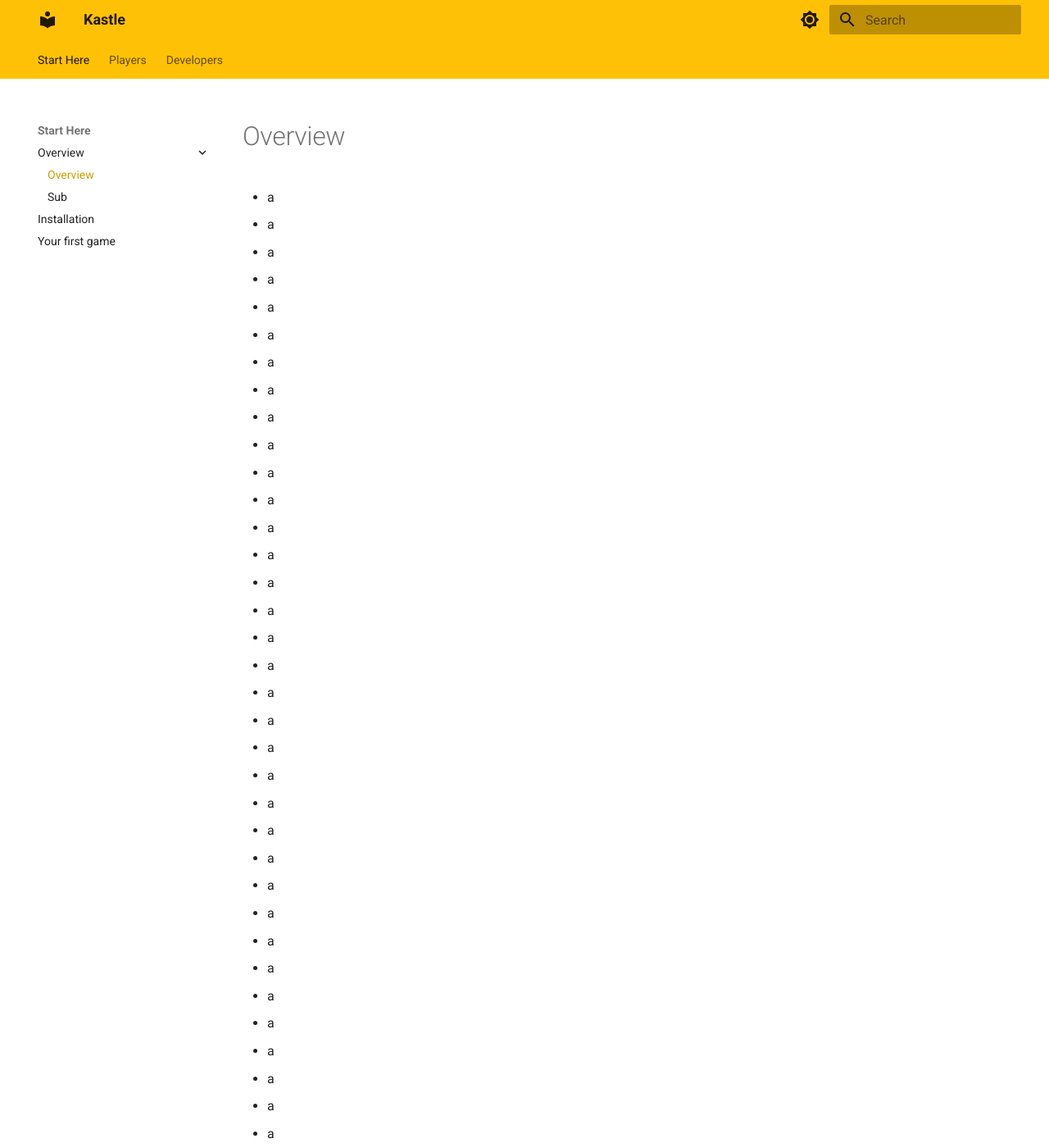
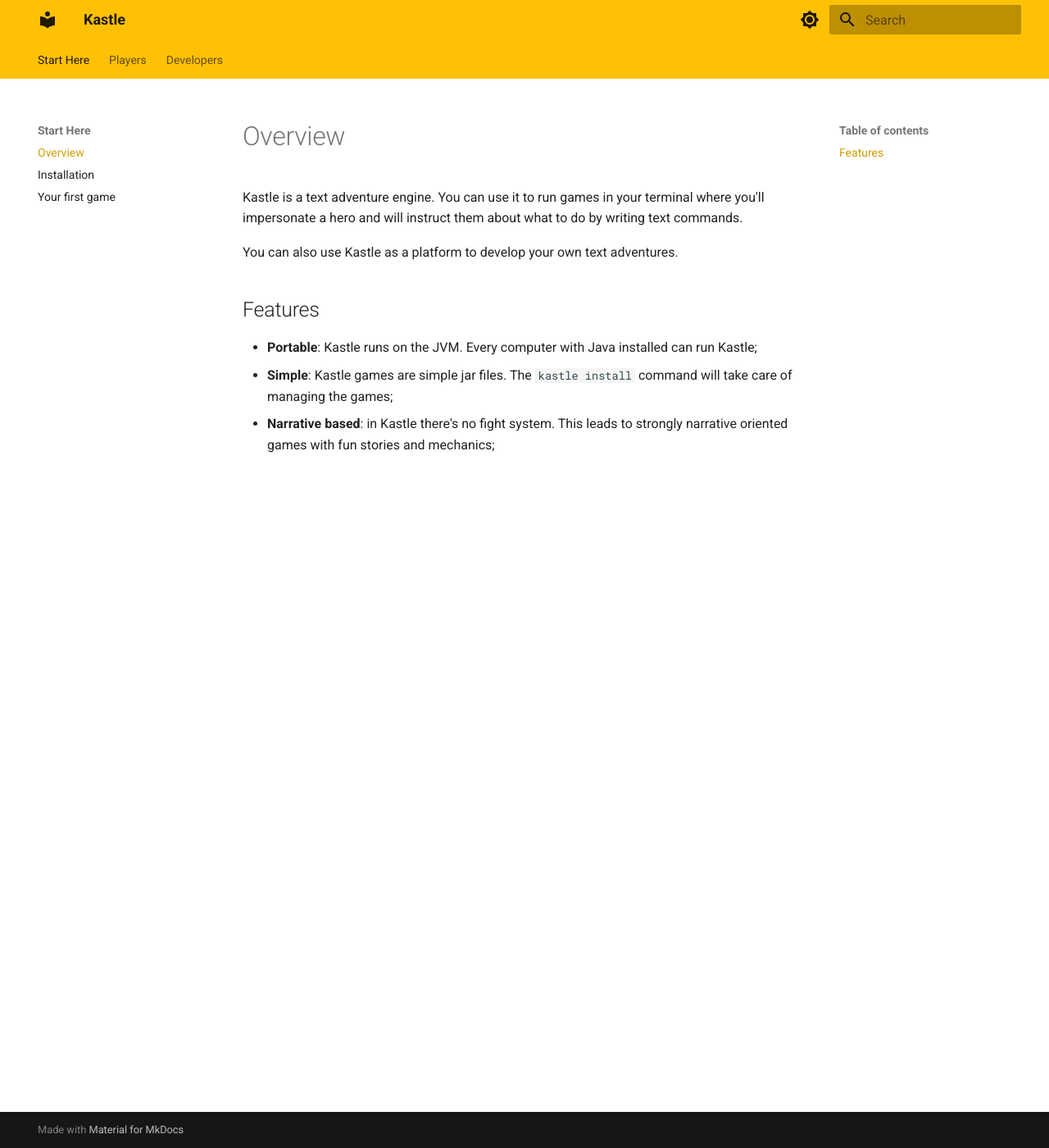
Before and after one commit to Essay97/kastle-docs, an MkDocs documentation site: the page built from docs/getting-started/overview.md, in a window 1280 px wide and 1400 px high. Shown: the whole window at 82% size. Built offline with MkDocs 1.6.1 and Material for MkDocs 9.7.7, drawn with Linux system fonts in a browser that asks for light colours; some of the changed text lies outside the part shown.

Commit message:
start write overview

```diff
--- a/docs/getting-started/overview.md
+++ b/docs/getting-started/overview.md
@@ -1,157 +1,11 @@
 # Overview
 
-- a
-- a
-- a
-- a
-- a
-- a
-- a
-- a
-- a
-- a
-- a
-- a
-- a
-- a
-- a
-- a
-- a
-- a
-- a
-- a
-- a
-- a
-- a
-- a
-- a
-- a
-- a
-- a
-- a
-- a
-- a
-- a
-- a
-- a
-- a
-- a
-- a
-- a
-- a
-- a
-- a
-- a
-- a
-- a
-- a
-- a
-- a
-- a
-- a
-- a
-- a
-- a
-- a
-- a
-- a
-- a
-- a
-- a
-- a
-- a
-- a
-- a
-- a
-- a
-- a
-- a
-- a
-- a
-- a
-- a
-- a
-- a
-- a
-- a
-- a
-- a
-- a
-- a
-- a
-- a
-- a
-- a
-- a
-- a
-- a
-- a
-- a
-- a
-- a
-- a
-- a
-- a
-- a
-- a
-- a
-- a
-- a
-- a
-- a
-- a
-- a
-- a
-- a
-- a
-- a
-- a
-- a
-- a
-- a
-- a
-- a
-- a
-- a
-- a
-- a
-- a
-- a
-- a
-- a
-- a
-- a
-- a
-- a
-- a
-- a
-- a
-- a
-- a
-- a
-- a
-- a
-- a
-- a
-- a
-- a
-- a
-- a
-- a
-- a
-- a
-- a
-- a
-- a
-- a
-- a
-- a
-- a
-- a
-- a
-- a
-- a
-- a
-- a
-- a
-- a
+Kastle is a text adventure engine. You can use it to run games in your terminal where you'll impersonate a hero and will instruct them about what to do by writing text commands.
+
+You can also use Kastle as a platform to develop your own text adventures.
+
+## Features
+
+- **Portable**: Kastle runs on the JVM. Every computer with Java installed can run Kastle;
+- **Simple**: Kastle games are simple jar files. The `kastle install` command will take care of managing the games;
+- **Narrative based**: in Kastle there's no fight system. This leads to strongly narrative oriented games with fun stories and mechanics;
--- a/mkdocs.yml
+++ b/mkdocs.yml
@@ -1,9 +1,7 @@
 site_name: Kastle
 nav:
   - Start Here:
-      - Overview:
-        - getting-started/overview.md
-        - Sub: getting-started/sub.md
+      - Overview: getting-started/overview.md
       - Installation: getting-started/installation.md
       - Your first game: getting-started/first-game.md
   - Players:
```
Also changed, not shown: docs/getting-started/sub.md (deleted).
